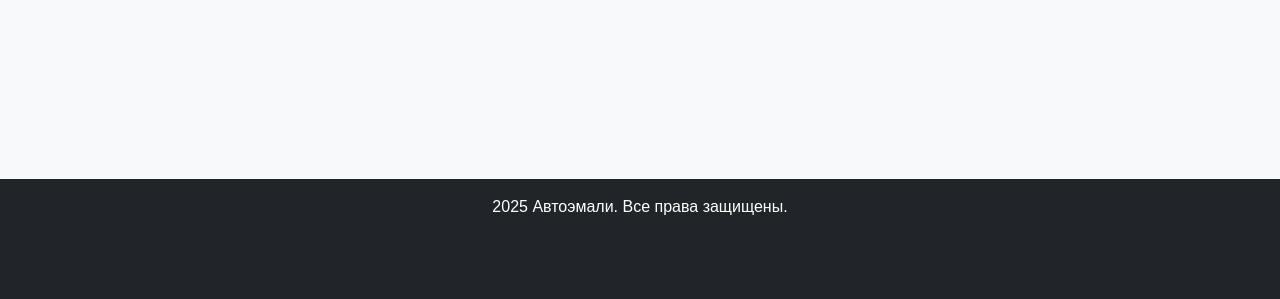
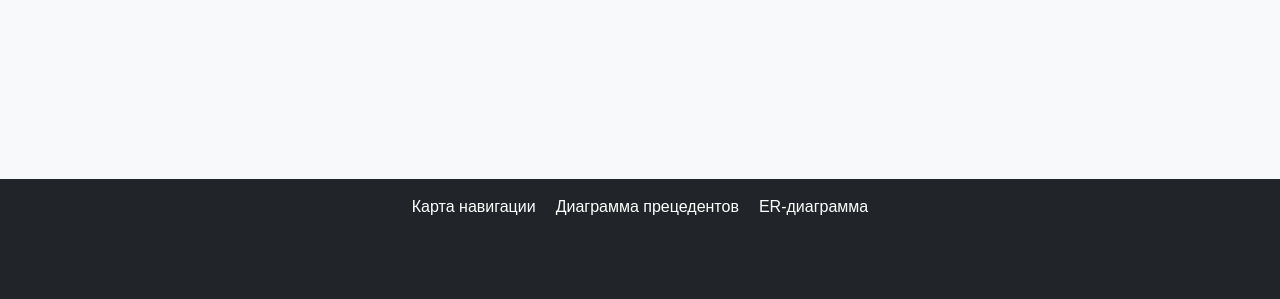
Before and after one commit to Nekch1/Django_service, a Django app: template autoservice/service/templates/index.html in a window 1280 px wide. Shown: the part 803-1102 px from the top of the page. Run offline with Django 5.2, Linux system fonts and the light colour scheme; the template is opened without the code that fills it, so the values that code supplies are empty.

Commit message:
Добавлено видео, презентация и ссылки на скачивание диаграмм

```diff
--- a/autoservice/autoservice/settings.py
+++ b/autoservice/autoservice/settings.py
@@ -119,6 +119,8 @@ USE_TZ = True
 STATIC_URL = 'static/'
 STATICFILES_DIRS = [os.path.join(BASE_DIR, 'static')]
 
+MEDIA_URL = '/media/'
+MEDIA_ROOT = [os.path.join(BASE_DIR, 'media')]
 
 # Default primary key field type
 # https://docs.djangoproject.com/en/5.2/ref/settings/#default-auto-field
--- a/autoservice/service/templates/base.html
+++ b/autoservice/service/templates/base.html
@@ -97,6 +97,15 @@
             outline: 0;
             box-shadow: 0 0 0 0.25rem rgba(13, 110, 253, 0.25);
         }
+
+        .footer-link{
+            color:white;
+            text-decoration: none;
+        }
+
+        .footer-link:hover{
+            text-decoration: underline;
+        }
      </style>
 </head>
 <body>
@@ -145,8 +154,10 @@
     </div>
 
     <footer class="bg-dark text-white text-center py-3">
-        <div class="container my-auto">
-            <p class="footer-text">2025 Автоэмали. Все права защищены.</p>
+        <div class="container my-auto" style="display: flex; gap:20px; justify-content: center;">
+            <a href="/media/Навигация.pdf" class="footer-link">Карта навигации</a>
+            <a href="/media/Прецедентов.pdf" class="footer-link">Диаграмма прецедентов</a>
+            <a href="/media/ER.pdf" class="footer-link">ER-диаграмма</a>
         </div>
     </footer>
 
```
Also changed, not shown: autoservice/db.sqlite3, 5 other files.
